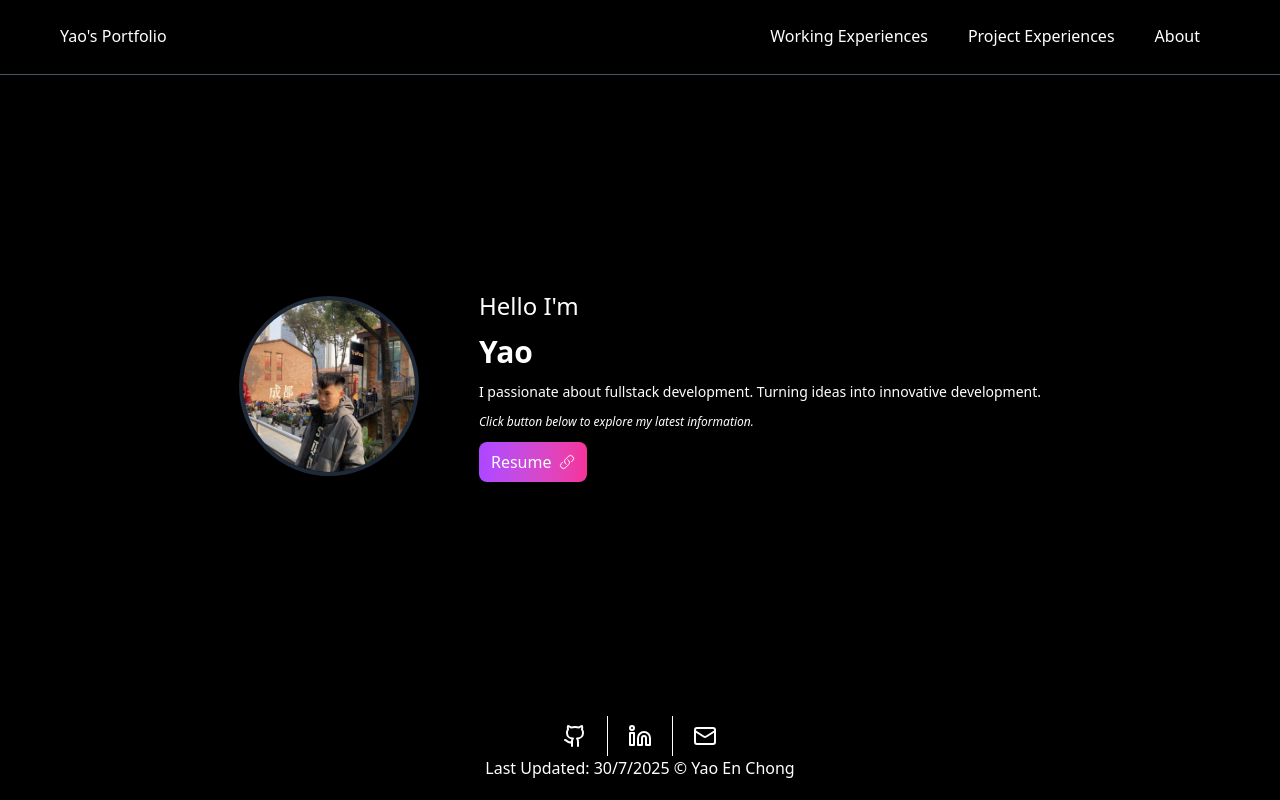
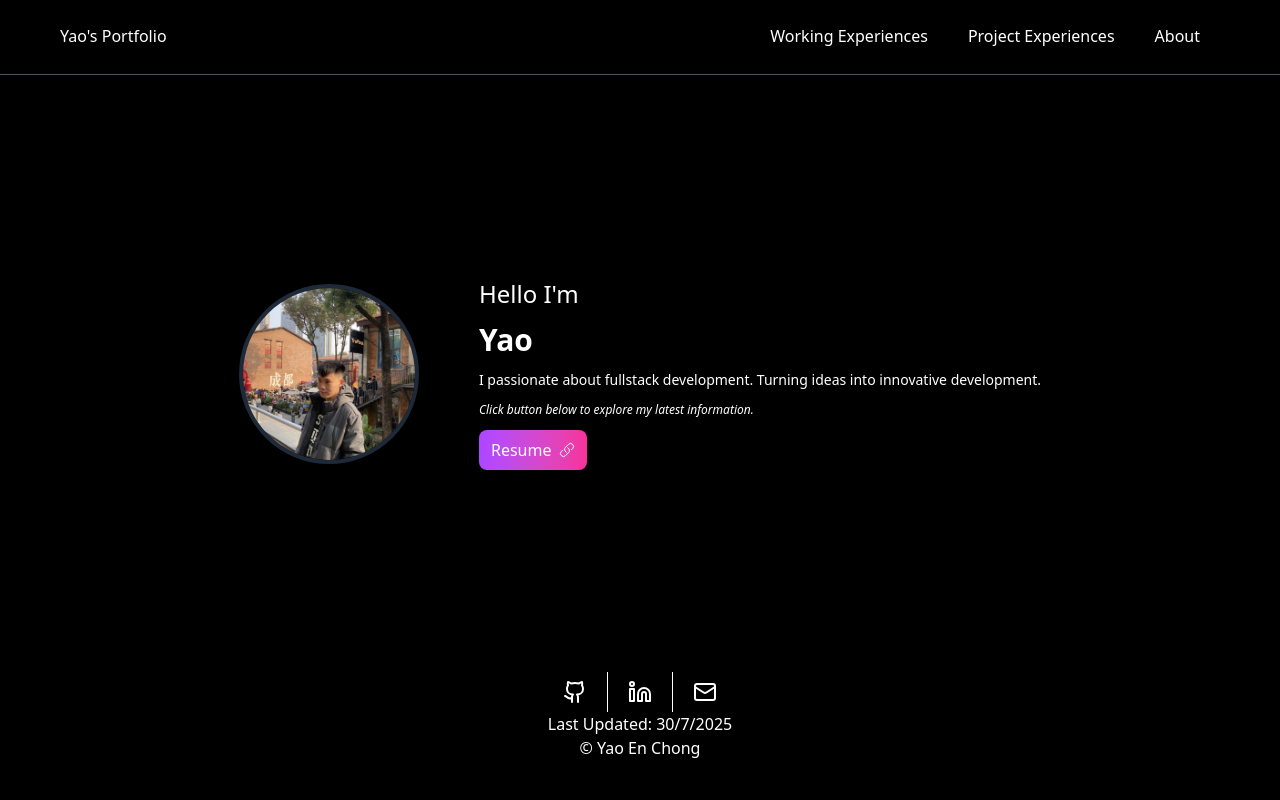
Before and after one commit to yao0000/yao-portfolio, a Vue app: page / in a window 1280 px wide. Built offline with nearby package versions, Linux system fonts and the light colour scheme.

Commit message:
Footer: Restructure Source Code

```diff
--- a/src/components/common/footer/Footer.vue
+++ b/src/components/common/footer/Footer.vue
@@ -5,7 +5,7 @@ import { Github, Linkedin, Mail } from 'lucide-vue-next';
 </script>
 
 <template>
-    <div class="flex flex-col items-center">
+    <div class="mt-auto mb-10 flex flex-col items-center">
         <div class="flex flex-row items-center space-x-5">
             <ButtonFooter label="GitHub" href="https://github.com/yao0000">
                 <Github />
@@ -24,9 +24,11 @@ import { Github, Linkedin, Mail } from 'lucide-vue-next';
             </ButtonFooter>
         </div>
 
-        <div>
+        <div class="flex flex-col items-center">
             <div>
                 Last Updated: 30/7/2025
+            </div>
+            <div>
                 © Yao En Chong
             </div>
         </div>
--- a/src/views/AboutView.vue
+++ b/src/views/AboutView.vue
@@ -1,6 +1,5 @@
 <script setup lang="ts">
 import type { Skills } from '@/types/Skills';
-import Footer from '@/components/common/footer/Footer.vue';
 import Container from '@/components/common/container/Container.vue';
 import SkillsContainer from '@/components/About/SkillsContainer.vue';
 import ContainerTitle from '@/components/common/container/ContainerTitle.vue';
@@ -43,7 +42,6 @@ const frontEndSkillsList: Skills[] = [
                     <SkillsContainer title="Frontend" :list="frontEndSkillsList" />
                 </ContainerContent>
             </Container>
-            <Footer />
         </div>
     </div>
 </template>
--- a/src/views/HomeView.vue
+++ b/src/views/HomeView.vue
@@ -1,6 +1,5 @@
 <script setup lang="ts">
 import { LinkIcon } from "@heroicons/vue/24/outline";
-import Footer from '@/components/common/footer/Footer.vue';
 import Button from '@/components/common/controls/Button.vue';
 import Container from '@/components/common/container/Container.vue';
 </script>
@@ -47,8 +46,5 @@ import Container from '@/components/common/container/Container.vue';
                 </div>
             </div>
         </Container>
-        <div class="flex flex-row">
-            <Footer />
-        </div>
     </div>
 </template>
--- a/src/views/MainLayout.vue
+++ b/src/views/MainLayout.vue
@@ -1,5 +1,6 @@
 <script setup lang="ts">
 import MenuBar from '@/components/menu/MenuBar.vue';
+import Footer from '@/components/common/footer/Footer.vue';
 </script>
 
 <template>
@@ -8,5 +9,6 @@ import MenuBar from '@/components/menu/MenuBar.vue';
         <div class="flex-1 px-15 py-5">
             <router-view />
         </div>
+        <Footer />
     </div>
 </template>
```
